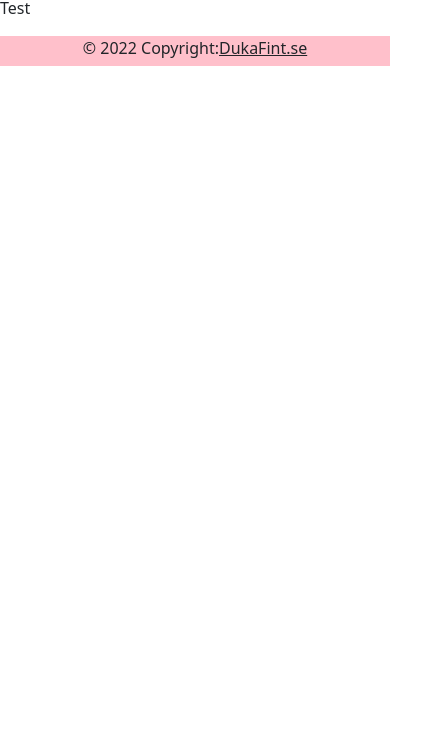
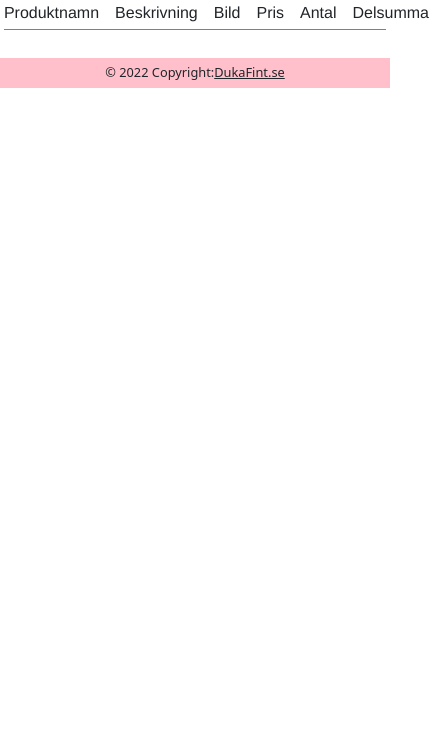
Before and after one commit to Ayngie/assignment-typescript-Webshop-VackraMaltiderAB, a website built with Parcel: page src/html/checkout.html in a window 390 px wide. Shown: the part 101-844 px from the top of the page, 429 px wide, since content can reach past the window. Built offline with nearby package versions, Linux system fonts and the light colour scheme.

Commit message:
ändrat på footers för responsivitet, samt minskat font. Lagt grund för create html i kassa med getitem fr localStorage samt skapat upp labels.

```diff
--- a/src/html/checkout.html
+++ b/src/html/checkout.html
@@ -10,14 +10,12 @@
       href="https://cdn.jsdelivr.net/npm/bootstrap@5.2.3/dist/css/bootstrap.min.css"
       rel="stylesheet"
       integrity="sha384-rbsA2VBKQhggwzxH7pPCaAqO46MgnOM80zW1RWuH61DGLwZJEdK2Kadq2F9CUG65"
-      crossorigin="anonymous"
-    />
+      crossorigin="anonymous" />
     <!-- JavaScript Bundle with Popper -->
     <script
       src="https://cdn.jsdelivr.net/npm/bootstrap@5.2.3/dist/js/bootstrap.bundle.min.js"
       integrity="sha384-kenU1KFdBIe4zVF0s0G1M5b4hcpxyD9F7jL+jjXkk+Q2h455rYXK/7HAuoJl+0I4"
-      crossorigin="anonymous"
-    ></script>
+      crossorigin="anonymous"></script>
     <link rel="stylesheet" href="../scss/checkout.scss" />
     <script src="../ts/checkout.ts" type="module"></script>
   </head>
@@ -35,8 +33,7 @@
             data-bs-target="#navbarNavAltMarkup"
             aria-controls="navbarNavAltMarkup"
             aria-expanded="false"
-            aria-label="Toggle navigation"
-          >
+            aria-label="Toggle navigation">
             <span class="navbar-toggler-icon"></span>
           </button>
           <div class="collapse navbar-collapse" id="navbarNavAltMarkup">
@@ -57,8 +54,8 @@
       </nav>
     </header>
     <article>
-      <h1>Checkout</h1>
-      <p>Test</p>
+      <h1 id="h1">Checkout</h1>
+      <div id="minKassaVarukorg"></div>
     </article>
 
     <!-- Footer -->
--- a/src/scss/checkout.scss
+++ b/src/scss/checkout.scss
@@ -1,14 +1,90 @@
 body{
   margin: 0;
+
+  #h1 {
+    display: flex;
+    justify-content: center;
   }
 
+  //Labels row
+  .labels {
+    margin: 1%;
+    font-family: "HelveticaNeue-Light", "Helvetica Neue Light", "Helvetica Neue", Helvetica, Arial, sans-serif;
+    font-weight: 100;
+
+    border-top: 1px solid grey;
+    padding-top: 1%;
+
+    display: grid;
+    gap: 1em;
+    grid-auto-flow: column;
+    grid-auto-columns: 1fr;
+
+    padding-bottom: 1%;
+    border-bottom: 1px solid grey;
+    margin-bottom: 2%;
+  }
+
+  //Product rows
+  .product-item {
+    margin: 1%;
+    display: grid;
+    gap: 1em;
+    grid-auto-flow: column;
+    grid-auto-columns: 1fr;
+    border-bottom: 1px solid rgb(206, 206, 206);
+
+    //Product title
+    .product-title {
+      font-size: 1em;
+    }
+
+    //Product description
+    .product-description {
+      display: none;
+    }
+
+    //Product image
+    .product-image {
+      width: 30%;
+    }
+  }
 
   //Footer
   .footer-container {
-  text-align: center;
+    display: flex;
+    justify-content: center;
+    align-items: center;
+    font-size: 0.8rem;
     position: absolute;
-  bottom: 20;
+    margin-top: 20px;
     width: 100%;
     height: 30px;
     background-color: pink;
   }
+}
+
+
+/*-------------------------------------- Desktop ------------------------------------*/
+@media screen and (min-width: 1000px) {
+
+  //Product title
+  .product-title {
+    font-size: 1.2em;
+  }
+
+  //Product description
+  .product-description {
+    display: block;
+
+    font-size: 0.9em;
+  }
+  .product-description-label {
+    font-size: 1rem;
+  }
+
+  //Product image
+  .product-image {
+    width: 60%;
+  }
+}
--- a/src/scss/contact.scss
+++ b/src/scss/contact.scss
@@ -1,13 +1,44 @@
 body{
   margin: 0;
+}
+//header and contact text
+//header and welcome text
+
+#contact-container {
+  display: flex;
+  flex-direction: column;
+  justify-content: center;
+  align-items: center;
+  margin-bottom: 5%;
+
+  #contact-info {
+    display: flex;
+    flex-direction: column;
+    align-items: center;
+    text-align: center;
+    width: 80%;
+    border: 1px solid rgb(209, 209, 209);
+    padding: 1%;
+
+    #contact-text {
+    width: 80%;
+    }
+
+    #contact-nr {
+      font-weight: bold;
+    }
+  }
 }
 
 
 //Footer
 .footer-container {
-  text-align: center;
-  position: absolute;
-  bottom: 20;
+  display: flex;
+  justify-content: center;
+  align-items: center;
+  font-size: 0.8rem;
+  position: fixed;
+  bottom: 0;
   width: 100%;
   height: 30px;
   background-color: pink;
--- a/src/scss/main.scss
+++ b/src/scss/main.scss
@@ -1,19 +1,19 @@
 body {
   margin: 0;
-}
 
   //header and welcome text
-#welcome-header, #welcome-text {
+  #h1, #welcome-text {
     display: flex;
     justify-content: center;
     text-align: center;
   }
+
   //image
   #welcome-image {
     display: flex;
     justify-content: center;
     img {
-    width: 80%;
+      width: 60%;
       padding-bottom: 3%;
     }
   }
@@ -25,21 +25,24 @@ body {
     // justify-content: center;
     // align-items: center;
     // text-align: center;
-  position: fixed;
+    position: absolute;
     width: 100%;
-  bottom: 0;
     background-color: pink;
+    display: flex;
+    flex-direction: column;
+    margin-top: 3%;
 
     .footer-text {
       margin-top: 1%;
-
       width: 100%;
-    display: flex;
-    flex-direction: column;
       justify-content: space-evenly;
       align-items: center;
+      font-size: 0.8rem;
+      text-align: center;
     }
   }
+}
+
 
 /*-------------------------------------- Desktop ------------------------------------*/
 @media screen and (min-width: 1000px) {
@@ -55,6 +58,8 @@ body {
     .footer-text {
       display: flex;
       flex-direction: row;
+      font-size: 0.9rem;
+
     }
   }
 }
--- a/src/scss/products.scss
+++ b/src/scss/products.scss
@@ -1,5 +1,10 @@
 body {
   margin: 0;
+
+  #h1 {
+    display: flex;
+    justify-content: center;
+  }
 
   .product-container {
     display: flex;
@@ -43,7 +48,10 @@ body {
 
 //Footer
 .footer-container {
-  text-align: center;
+  display: flex;
+  justify-content: center;
+  align-items: center;
+  font-size: 0.8rem;
   position: absolute;
   margin-top: 20px;
   width: 100%;
--- a/src/scss/shoppingcart.scss
+++ b/src/scss/shoppingcart.scss
@@ -1,7 +1,10 @@
 /*-------------------------------------- Mobile first ------------------------------------*/
-
 body{
   margin: 0;
+
+  #h1 {
+    display: flex;
+    justify-content: center;
   }
 
   //Labels row
@@ -12,10 +15,6 @@ body{
 
     border-top: 1px solid grey;
     padding-top: 1%;
-
-  // display: flex;
-  // flex-direction: row;
-  // justify-content: space-between;
 
     display: grid;
     gap: 1em;
@@ -30,20 +29,11 @@ body{
   //Product rows
   .product-item {
     margin: 1%;
-
-  // display: flex;
-  // flex-direction: row;
-  // justify-content: space-between;
-  // align-items: center;
-  // grid-row: 1;
-
     display: grid;
     gap: 1em;
     grid-auto-flow: column;
     grid-auto-columns: 1fr;
-
     border-bottom: 1px solid rgb(206, 206, 206);
-}
 
     //Product title
     .product-title {
@@ -59,15 +49,20 @@ body{
     .product-image {
       width: 30%;
     }
+  }
 
   //Footer
   .footer-container {
-  text-align: center;
+    display: flex;
+    justify-content: center;
+    align-items: center;
+    font-size: 0.8rem;
     position: absolute;
     margin-top: 20px;
     width: 100%;
     height: 30px;
     background-color: pink;
+  }
 }
 
 /*-------------------------------------- Desktop ------------------------------------*/
--- a/src/ts/checkout.ts
+++ b/src/ts/checkout.ts
@@ -0,0 +1,55 @@
+import { Product } from "../ts/models/Product";
+
+window.onload = function () {
+  createHtml(productsInCart);
+};
+
+//hämta kundens lista av produkter från localstorage.
+let productsInCart: Product[] = JSON.parse(
+  localStorage.getItem("varukorg") || "[]"
+);
+//funktion för att visa upp varukorgen i html
+const createHtml = (productsInCart: Product[]) => {
+  let container: HTMLDivElement = document.getElementById(
+    "minKassaVarukorg"
+  ) as HTMLDivElement; //hämta container för varukorgens produkter att läggas in i.
+
+  container.innerHTML = ""; //rensa innehåll
+
+  //labels
+  let labelsContainer = document.createElement("div");
+
+  let titleLabel = document.createElement("label");
+  let descriptionLabel = document.createElement("label");
+  let imageLabel = document.createElement("label");
+  let priceLabel = document.createElement("label");
+  let quantityLabel = document.createElement("label");
+  let subTotalLabel = document.createElement("label");
+
+  labelsContainer.classList.add("labels");
+  titleLabel.classList.add("product-title");
+  descriptionLabel.classList.add("product-description");
+  descriptionLabel.classList.add("product-description-label");
+  imageLabel.classList.add("product-image");
+  priceLabel.classList.add("product-price"); //klass för senare styling
+  quantityLabel.classList.add("product-quantity"); //klass för senare styling
+  subTotalLabel.classList.add("product-line-price"); //klass för senare styling
+
+  titleLabel.innerHTML = "Produktnamn";
+  descriptionLabel.innerHTML = "Beskrivning";
+  imageLabel.innerHTML = "Bild";
+  priceLabel.innerHTML = "Pris";
+  quantityLabel.innerHTML = "Antal";
+  subTotalLabel.innerHTML = "Delsumma";
+
+  labelsContainer.appendChild(titleLabel);
+  labelsContainer.appendChild(descriptionLabel);
+  labelsContainer.appendChild(imageLabel);
+  labelsContainer.appendChild(priceLabel);
+  labelsContainer.appendChild(quantityLabel);
+  labelsContainer.appendChild(subTotalLabel);
+
+  container.appendChild(labelsContainer);
+
+  //for-loop här:
+};
--- a/src/ts/shoppingcart.ts
+++ b/src/ts/shoppingcart.ts
@@ -12,7 +12,7 @@ let productsInCart: Product[] = JSON.parse(
 //funktion för att visa upp varukorgen i html
 const createHtml = (productsInCart: Product[]) => {
   let container: HTMLDivElement = document.getElementById(
-    "varukorg-container"
+    "min-varukorg"
   ) as HTMLDivElement; //hämta container för varukorgens produkter att läggas in i.
 
   container.innerHTML = ""; //rensa innehåll
```
Also changed, not shown: src/html/contact.html (+15 -14 lines), src/html/products.html (+1 -1 lines), src/html/shoppingcart.html (+2 -2 lines), src/index.html (+1 -1 lines). Lines whose indentation alone changed are shown as unchanged.
